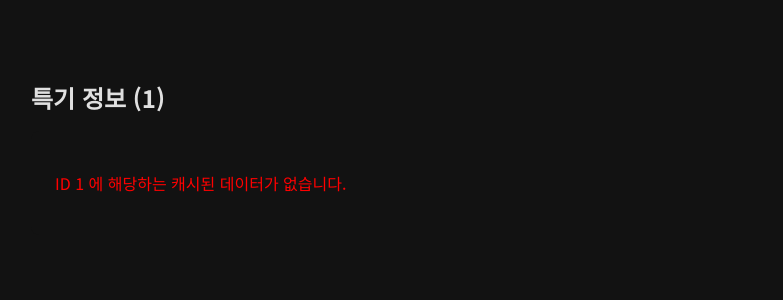
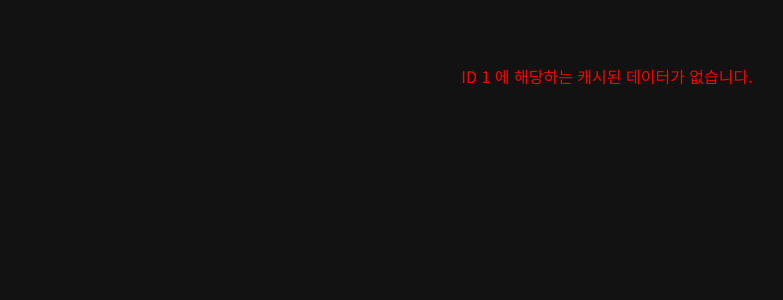
Before and after one commit to Enlist-Korea/Enlist-korea, a React (Vite) app: page /details/1 in a window 1280 px wide. Shown: the top 300 px of the page, without its empty margins (33-816 px from the left). Built offline with nearby package versions, Linux system fonts and the light colour scheme.

Commit message:
feat: DetailPage 탭바 기능 구현 준비
탭바로 항목만 제작 후 크롤링하여 정보 얻는건 추후 예정
동시에 CSS 파일 모듈화도 진행

```diff
--- a/src/pages/DetailPage.jsx
+++ b/src/pages/DetailPage.jsx
@@ -4,71 +4,152 @@ import {
 } from "react-router-dom";
 import { useState, useEffect } from "react";
 import mmaData from "../data/mmaData.json"; // 로컬 JSON 불러오기
+import styles from "../css/DetailPage.module.css";
 
 /**
- * 목록 페이지(ListPage)에서 '자세히 보기'를 클릭하면 이동하는 상세 페이지
- * URL에 포함된 'id' 값을 사용해 `mmaData.json`에서 일치하는 특기 정보를 탐색
- * URL의 쿼리 파라미터에서 `name` 값을 가져와 제목으로 표시
- * 찾은 데이터의 `html` 내용을 화면에 렌더링
+ * [DetailPage 컴포넌트]
+ * 탭 상태(activeTab)를 추가로 관리
+ * mmaData.json에서 id로 '특기 전체 데이터'를 찾음
+ * 탭 버튼 클릭 시 activeTab 상태를 변경하고, 해당 탭에 맞는 데이터를 렌더링
  */
 export default function DetailPage() {
-  // useParams() 메서드로 URL 경로에서 :id 값을 추출 => id 값이 특기 번호
-  const { id } = useParams();
+  // --- Hooks 및 상태 초기화 ---
+  const { id } = useParams(); // URL에서 :id 값 (예: "133.106")
+  const [searchParams] = useSearchParams();
+  const name = searchParams.get("name") || "특기 정보"; // URL에서 ?name= 값
 
-  // useSearchParams() 메서드로 URL의 쿼리 문자열 값을 가져옴
-  const [searchParams] = useSearchParams();
+  // 로딩 상태
+  const [loading, setLoadingState] = useState(true);
+  // 에러 상태
+  const [error, setError] = useState(null);
+  // 현재 활성화된 탭 ID (기본값: 'mission')
+  const [activeTab, setActiveTab] = useState("mission");
+  // JSON에서 찾은 특기 데이터 전체 (html, planHtml, noticeHtml 포함)
+  const [specialtyData, setSpecialtyData] = useState(null);
 
-  // /details/133.106?name=포병레이더 => name은 "포병레이더"
-  // 'name' 값이 없으면 "특기 정보"를 기본값으로 사용
-  const name = searchParams.get("name") || "특기 정보";
-
-  // --- 상태 관리(State) ---
-  const [html, setHtmlState] = useState("");
-  const [loading, setLoadingState] = useState(true);
-
+  // --- 데이터 로딩 Effect ---
   useEffect(() => {
     setLoadingState(true);
+    setError(null);
+    setSpecialtyData(null);
 
     // mmaData에서 URL의 id와 일치하는 항목을 검색
-    const specialtyInfo = mmaData.find((MOS) => MOS.id === id);
+    const foundData = mmaData.find((MOS) => MOS.id === id);
 
-    // 일치하는 데이터 찾았는지 확인
-    if (specialtyInfo) {
-      // 찾은 경우: 해당 데이터의 html 내용을 상태에 저장
-      setHtmlState(specialtyInfo.html);
+    if (foundData) {
+      // 데이터를 찾으면 전체 객체를 상태에 저장
+      setSpecialtyData(foundData);
     } else {
-      // 없으면: 사용자에게 에러 메시지 띄움
-      setHtmlState(
-        `<p style="color:red;"> ID ${id} 에 해당하는 캐시된 데이터가 없습니다.</p>`,
+      // 데이터가 없으면 에러 메시지 설정
+      setError(
+        `ID ${id} 에 해당하는 캐시된 데이터가 없습니다.`,
       );
     }
 
-    setLoadingState(false); // 데이터 검색 완료 시 로딩 상태 비활성화
+    setLoadingState(false);
   }, [id]); // `id` 값이 바뀔 때만 재실행
 
-  // --- 렌더링 ---
+  // 로딩 중일 때
+  if (loading) {
+    return (
+      <div className={styles.loadingText}>
+        불러오는 중...
+      </div>
+    );
+  }
+
+  // 에러 발생 시
+  if (error) {
+    return <div className={styles.errorText}>{error}</div>;
+  }
+
+  // 데이터가 없을 때
+  if (!specialtyData) {
+    return (
+      <div className={styles.noDataText}>
+        데이터를 표시할 수 없습니다.
+      </div>
+    );
+  }
+
+  // --- 메인 렌더링 ---
   return (
-    <div style={{ padding: "2rem" }}>
-      <h1
-        style={{ fontSize: "1.5rem", marginBottom: "1rem" }}
-      >
+    <div className={styles.pageContainer}>
+      <h1 className={styles.title}>
         {name} ({id})
       </h1>
 
-      {loading ? (
-        <p>불러오는 중...</p>
-      ) : (
+      <nav className={styles.tabNav}>
+        <button
+          className={`${styles.tabButton} ${
+            activeTab === "mission" ? styles.active : ""
+          }`}
+          onClick={() => setActiveTab("mission")}
+        >
+          군사특기임무 및 설명
+        </button>
+        <button
+          className={`${styles.tabButton} ${
+            activeTab === "plan" ? styles.active : ""
+          }`}
+          onClick={() => setActiveTab("plan")}
+        >
+          이달의 모집 계획
+        </button>
+        <button
+          className={`${styles.tabButton} ${
+            activeTab === "notice" ? styles.active : ""
+          }`}
+          onClick={() => setActiveTab("notice")}
+        >
+          공지사항
+        </button>
+      </nav>
+
+      <div className={styles.tabContentWrapper}>
+        {/* 탭 1: 군사특기임무 */}
         <div
-          style={{
-            background: "#121212",
-            color: "#FFFFFF",
-            borderRadius: "8px",
-            padding: "1.5rem",
-            overflowX: "auto",
-          }}
-          dangerouslySetInnerHTML={{ __html: html }}
-        />
-      )}
+          className={`${styles.tabPane} ${
+            activeTab === "mission" ? styles.active : ""
+          }`}
+        >
+          <div
+            dangerouslySetInnerHTML={{
+              __html: specialtyData.html,
+            }}
+          />
+        </div>
+
+        {/* 탭 2: 이달의 모집 계획 */}
+        <div
+          className={`${styles.tabPane} ${
+            activeTab === "plan" ? styles.active : ""
+          }`}
+        >
+          <div
+            dangerouslySetInnerHTML={{
+              __html:
+                specialtyData.planHtml ||
+                "<p>모집 계획 정보가 없습니다.</p>",
+            }}
+          />
+        </div>
+
+        {/* 탭 3: 공지사항 */}
+        <div
+          className={`${styles.tabPane} ${
+            activeTab === "notice" ? styles.active : ""
+          }`}
+        >
+          <div
+            dangerouslySetInnerHTML={{
+              __html:
+                specialtyData.noticeHtml ||
+                "<p>공지사항 정보가 없습니다.</p>",
+            }}
+          />
+        </div>
+      </div>
     </div>
   );
 }
```
